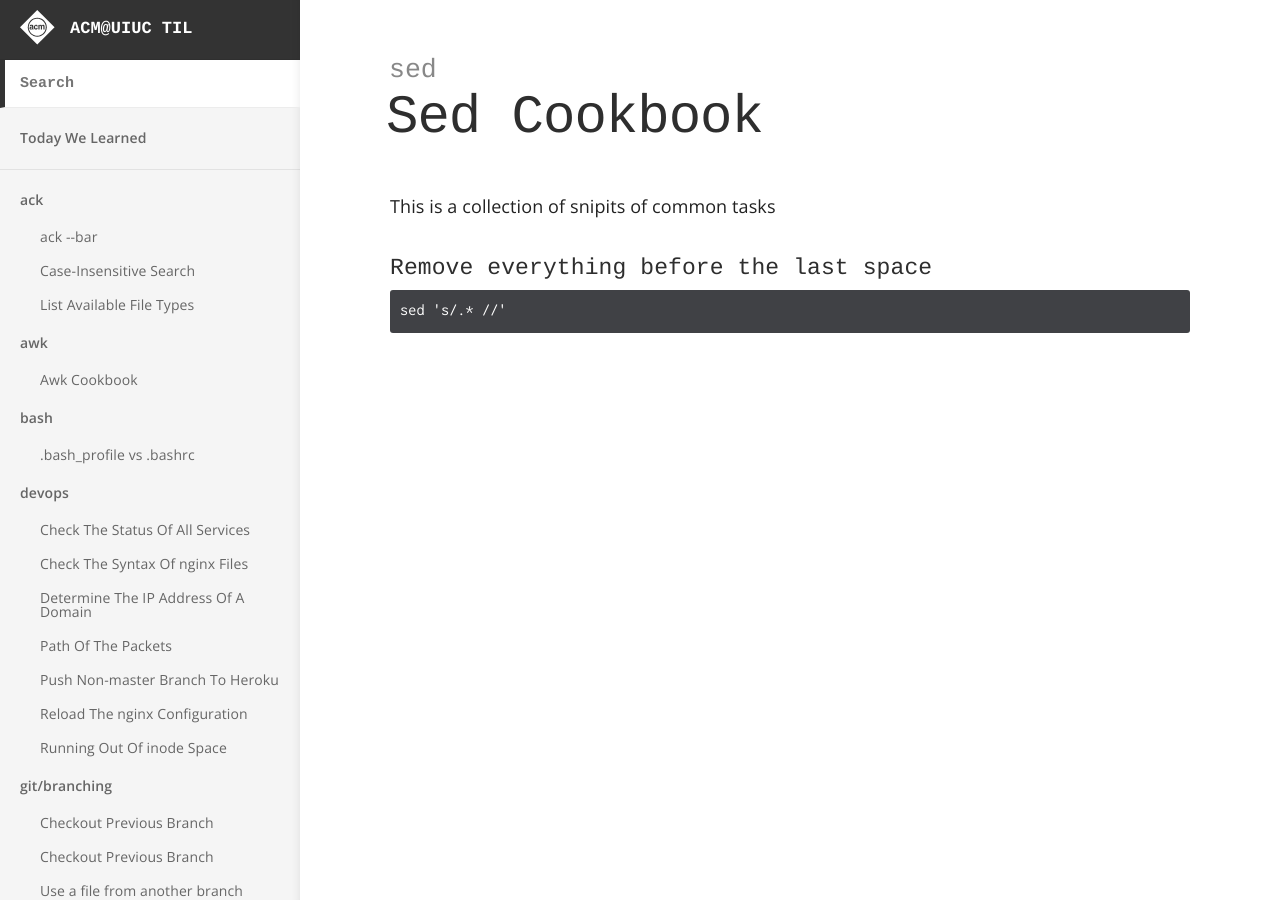
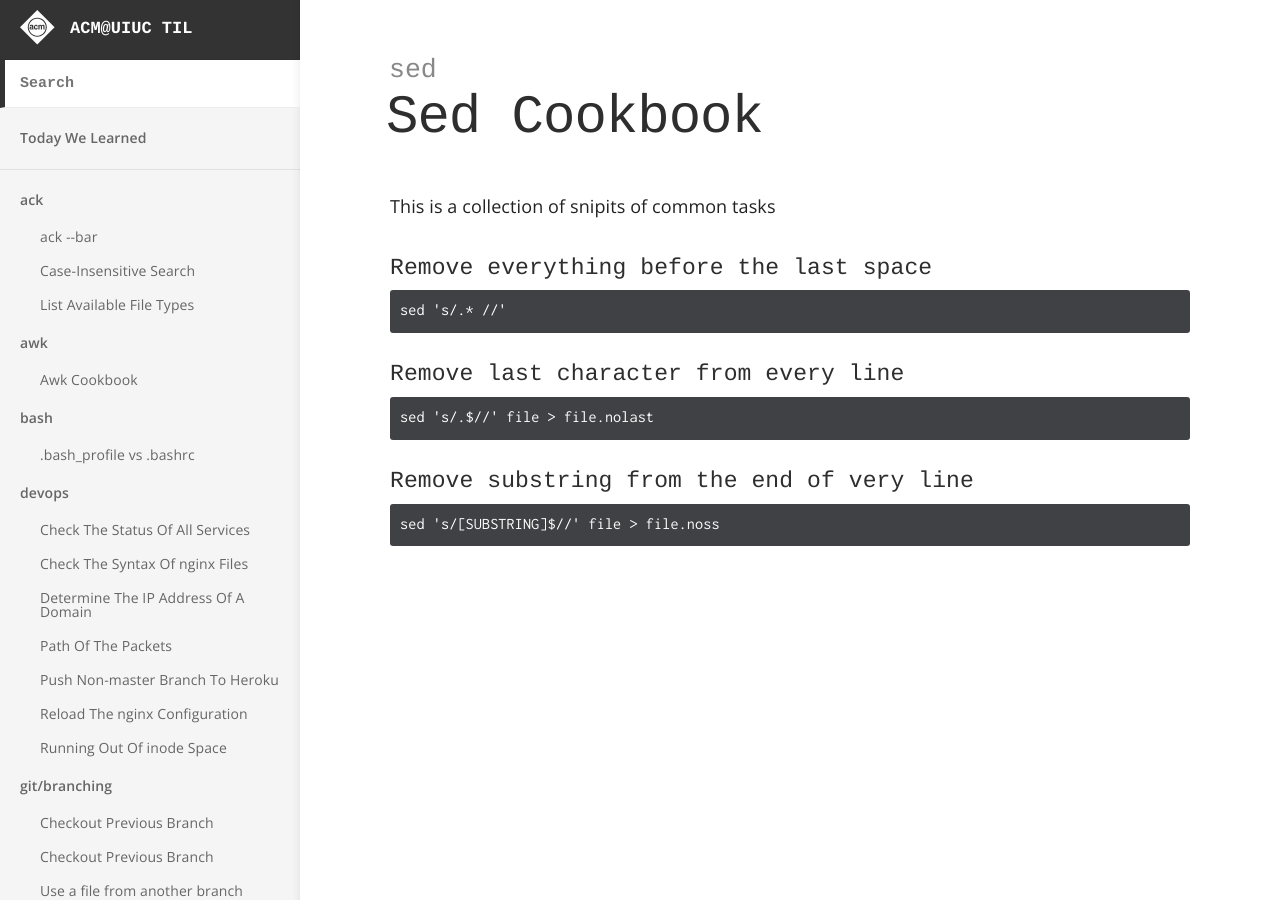
Before and after one commit to acm-uiuc/til, a Jekyll site: the page built from _til/sed/sed-cookbook.md, in a window 1280 px wide and 900 px high. Built offline with Jekyll 4.4.1, drawn with Linux system fonts in a browser that asks for light colours.

Commit message:
Update sed-cookbook.md

````diff
--- a/_til/sed/sed-cookbook.md
+++ b/_til/sed/sed-cookbook.md
@@ -9,3 +9,13 @@ This is a collection of snipits of common tasks
 ```sh
 sed 's/.* //'
 ```
+
+#### Remove last character from every line
+```sh
+sed 's/.$//' file > file.nolast
+```
+
+#### Remove substring from the end of very line
+```sh
+sed 's/[SUBSTRING]$//' file > file.noss
+```
````
